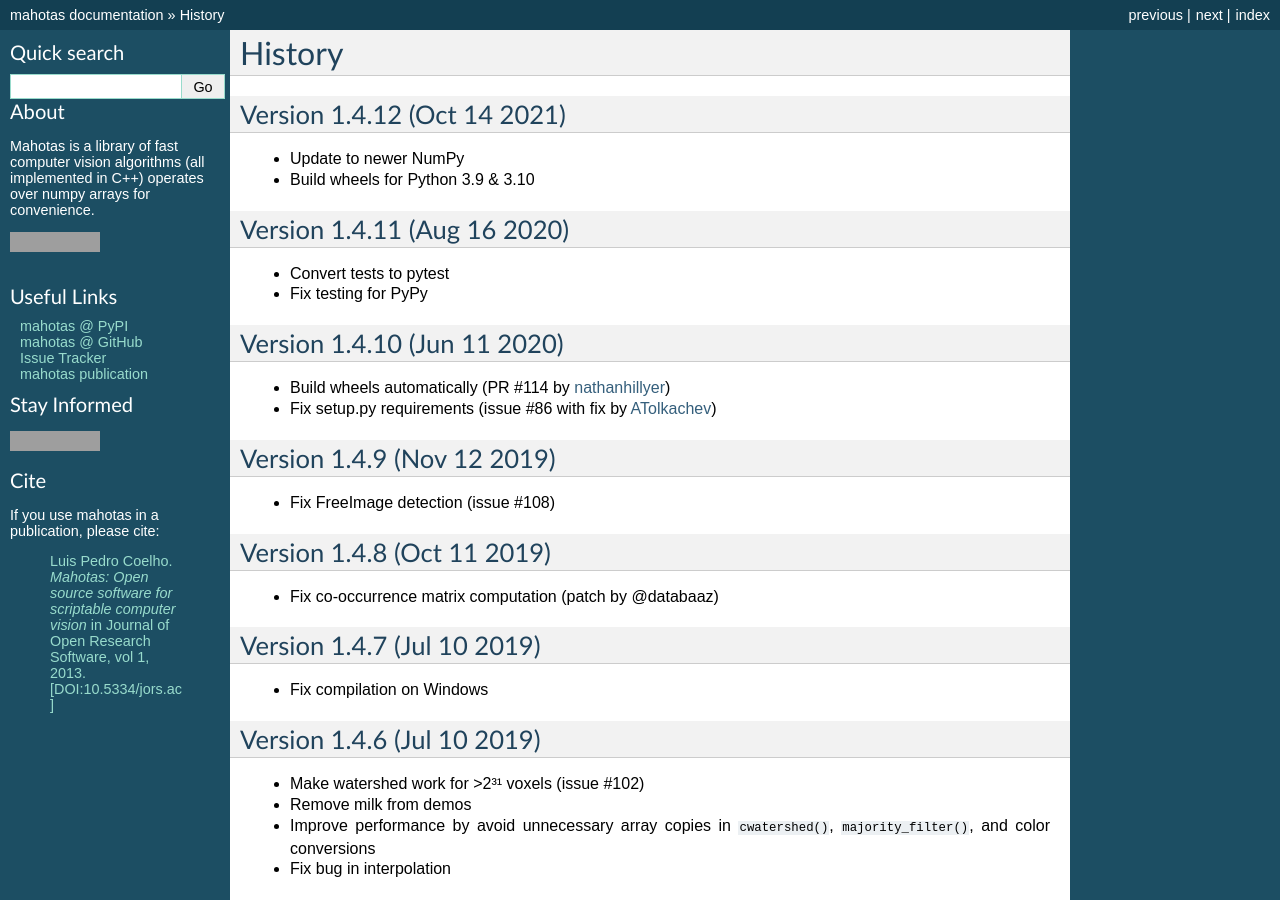
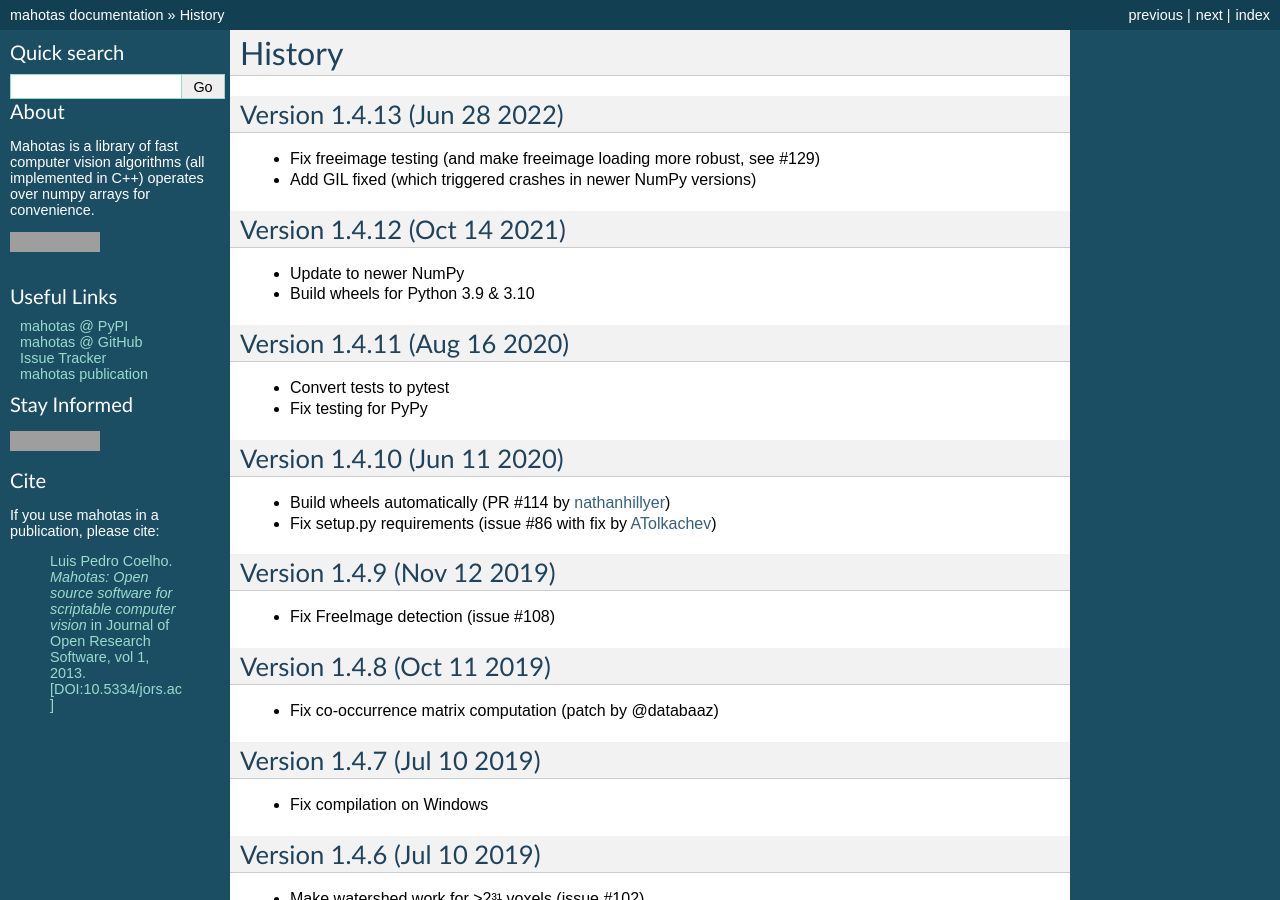
Before and after one commit to luispedro/mahotas, a Sphinx documentation site: the page built from docs/source/history.rst, in a window 1280 px wide and 900 px high, cut to the strip 0-900 px from the top of the window. Built offline with Sphinx 7.4.7, drawn with Linux system fonts in a browser that asks for light colours; formulas are drawn with MathJax 3; the version number could not be read and is left out; grey boxes are pictures that could not be loaded.

Commit message:
RLS Version 1.4.13
- Fix freeimage testing (and make freeimage loading more robust, see #129)
- Add GIL fixed (which triggered crashes in newer NumPy versions)

```diff
--- a/docs/source/history.rst
+++ b/docs/source/history.rst
@@ -1,6 +1,12 @@
 =======
 History
 =======
+
+Version 1.4.13 (Jun 28 2022)
+~~~~~~~~~~~~~~~~~~~~~~~~~~~~
+
+- Fix freeimage testing (and make freeimage loading more robust, see #129)
+- Add GIL fixed (which triggered crashes in newer NumPy versions)
 
 Version 1.4.12 (Oct 14 2021)
 ~~~~~~~~~~~~~~~~~~~~~~~~~~~~
```
Also changed, not shown: README.md (+5 -0 lines), 2 other files.
